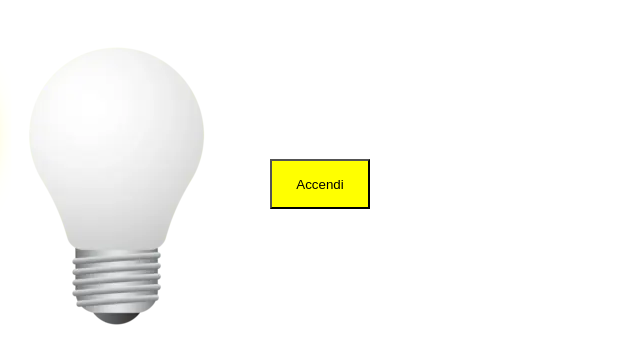
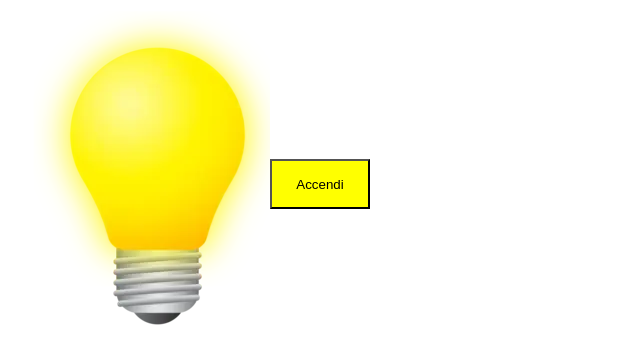
Before and after one commit to sara-prioriello/js-dom-1, a plain HTML site: page index.html in a window 1280 px wide. Both pictures are taken after a click on the button "Accendi". Shown: the part 43-406 px from the top of the page, without its empty margins (0-640 px from the left). Drawn offline with Linux system fonts and the light colour scheme.

Commit message:
add changeImg function

```diff
--- a/index.html
+++ b/index.html
@@ -15,7 +15,7 @@
 
     <main>
         <div class="container">
-            <img src="assets/img/white_lamp.png" alt="lampadina-spenta">
+            <img id="white_lamp" src="assets/img/white_lamp.png" alt="lampadina-spenta">
             <button class="button">Accendi</button>
         </div>
     </main>
--- a/main.js
+++ b/main.js
@@ -1,7 +1,20 @@
 //seleziono un elemento del dom quindo il bottone
 const buttonEl = document.querySelector('button');
+
+//seleziono l'immagine
+let imageEl = document.getElementById('white_lamp');
 
 /*//quando faccio cliock sul bottone deve apparire un messaccio per esser sicura di aver clickato
 buttonEl.addEventListener('click', function() {
    console.log('tasto cliccato!')
  });*/
+
+ //cambio immagine quando faccio click sul bottone
+buttonEl.addEventListener('click',function(){
+    changeImg(imageEl);
+})
+
+//accendo la lampadina
+function changeImg(imageEl){
+    imageEl.src = "assets/img/yellow_lamp.png"
+}
```
